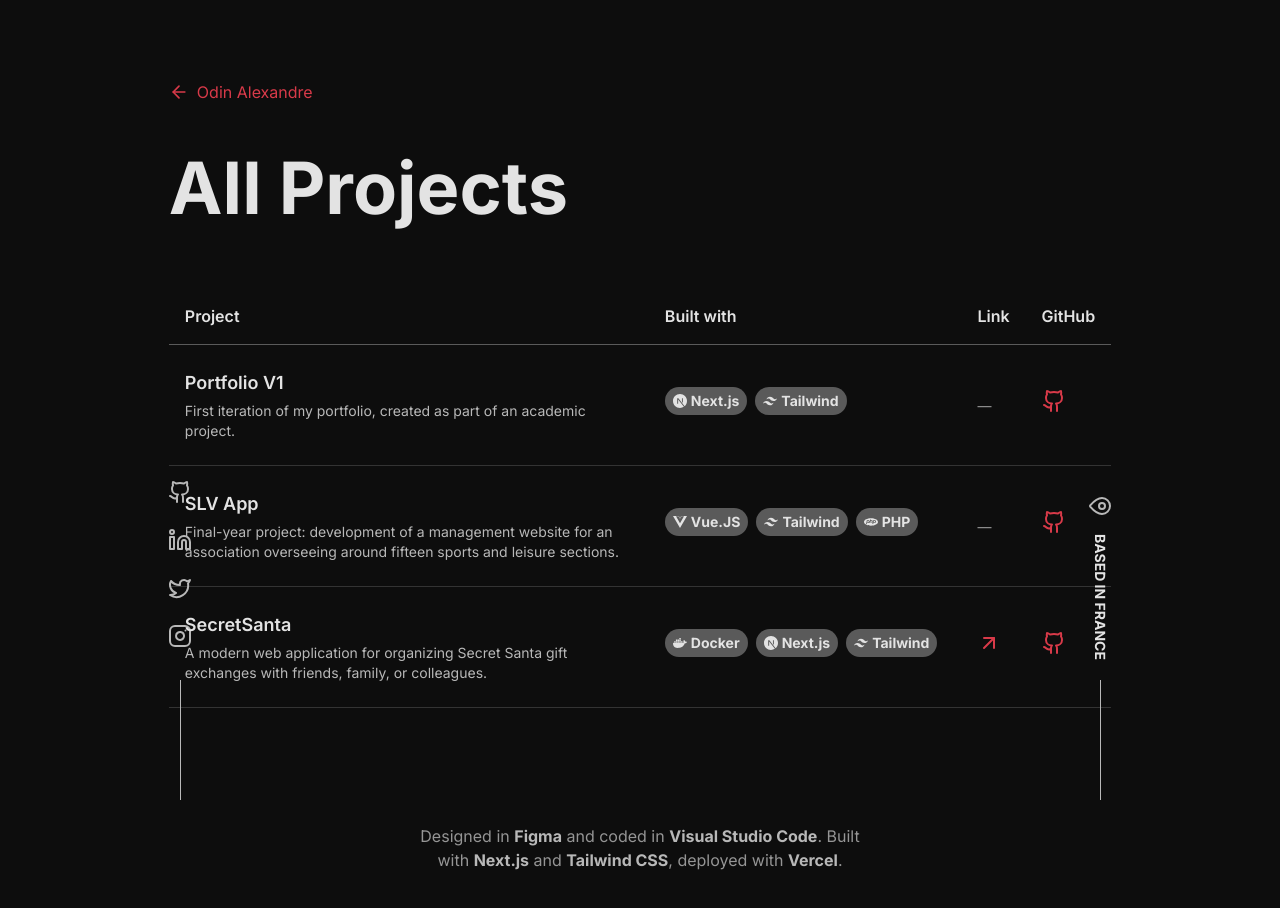
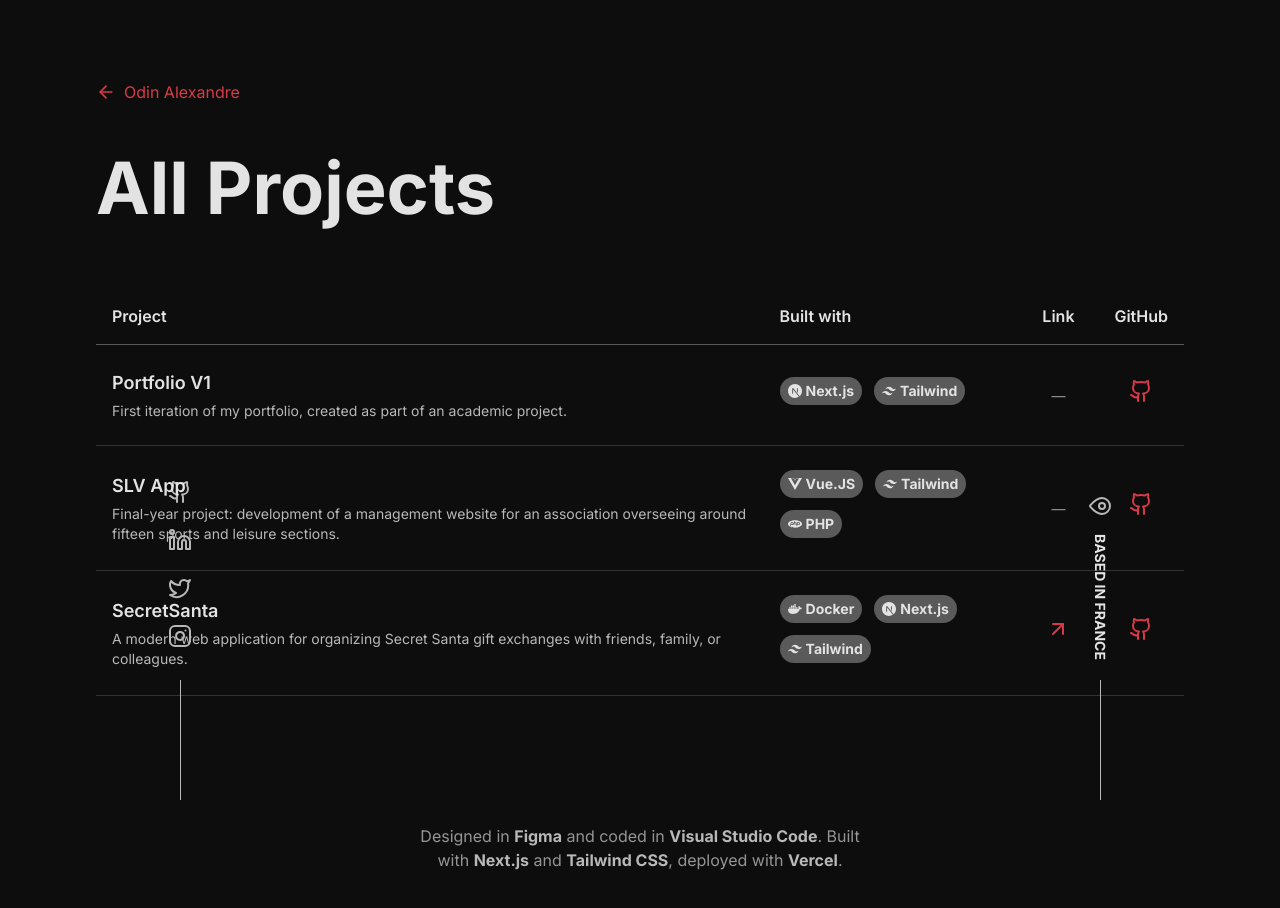
Before and after one commit to odinalx/odinalx.dev, a Next.js app: page /work in a window 1280 px wide. Shown: the top 908 px of the page. Built offline with nearby package versions, Linux system fonts and the light colour scheme.

Commit message:
fix: remove uselles scroll bar in worklist

```diff
--- a/app/globals.css
+++ b/app/globals.css
@@ -33,6 +33,7 @@
   color: var(--foreground);
   font-family: Arial, Helvetica, sans-serif;
   cursor: none;
+  overflow-x: hidden;
 }
 
 a {
--- a/app/work/page.tsx
+++ b/app/work/page.tsx
@@ -146,20 +146,20 @@
         All Projects
       </h1>
 
-      <div className="overflow-x-auto">
-        <table ref={tableRef} className="w-full border-collapse">
+      <div>
+        <table ref={tableRef} className="w-full border-collapse table-auto">
           <thead>
             <tr className="border-b border-faded">
-              <th className="text-left py-4 px-2 md:px-4 text-title font-semibold text-sm md:text-base">
+              <th className="text-left py-4 px-2 md:px-4 text-title font-semibold text-sm md:text-base min-w-[200px] md:min-w-[300px]">
                 Project
               </th>
-              <th className="text-left py-4 px-2 md:px-4 text-title font-semibold text-sm md:text-base">
+              <th className="text-left py-4 px-2 md:px-4 text-title font-semibold text-sm md:text-base min-w-[150px]">
                 Built with
               </th>
-              <th className="text-left py-4 px-2 md:px-4 text-title font-semibold text-sm md:text-base">
+              <th className="text-center py-4 px-2 md:px-4 text-title font-semibold text-sm md:text-base w-16 md:w-20">
                 Link
               </th>
-              <th className="text-left py-4 px-2 md:px-4 text-title font-semibold text-sm md:text-base">
+              <th className="text-center py-4 px-2 md:px-4 text-title font-semibold text-sm md:text-base w-16 md:w-20">
                 GitHub
               </th>
             </tr>
@@ -170,16 +170,16 @@
                 key={project.slug}
                 className="border-b border-faded/50 hover:bg-white/5 transition-colors"
               >
-                <td className="py-6 px-2 md:px-4">
+                <td className="py-6 px-2 md:px-4 min-w-[200px] md:min-w-[300px]">
                   <div className="font-semibold text-title text-sm md:text-lg">
                     {project.title}
                   </div>
-                  <div className="text-light-faded text-xs md:text-sm mt-1 max-w-md">
+                  <div className="text-light-faded text-xs md:text-sm mt-1">
                     {project.description}
                   </div>
                 </td>
-                <td className="py-6 px-2 md:px-4">
-                  <div className="flex flex-wrap items-center">
+                <td className="py-6 px-2 md:px-4 min-w-[150px]">
+                  <div className="flex flex-wrap items-center gap-1">
                     {project.techs.map((tech) => (
                       <TechBadge
                         key={tech.name}
@@ -189,7 +189,7 @@
                     ))}
                   </div>
                 </td>
-                <td className="py-6 px-2 md:px-4">
+                <td className="py-6 px-2 md:px-4 text-center w-16 md:w-20">
                   {project.href ? (
                     <a
                       href={project.href}
@@ -204,7 +204,7 @@
                     <span className="text-primary text-sm" aria-label="No website available">—</span>
                   )}
                 </td>
-                <td className="py-6 px-2 md:px-4">
+                <td className="py-6 px-2 md:px-4 text-center w-16 md:w-20">
                   {project.githubUrl ? (
                     <a
                       href={project.githubUrl}
```
